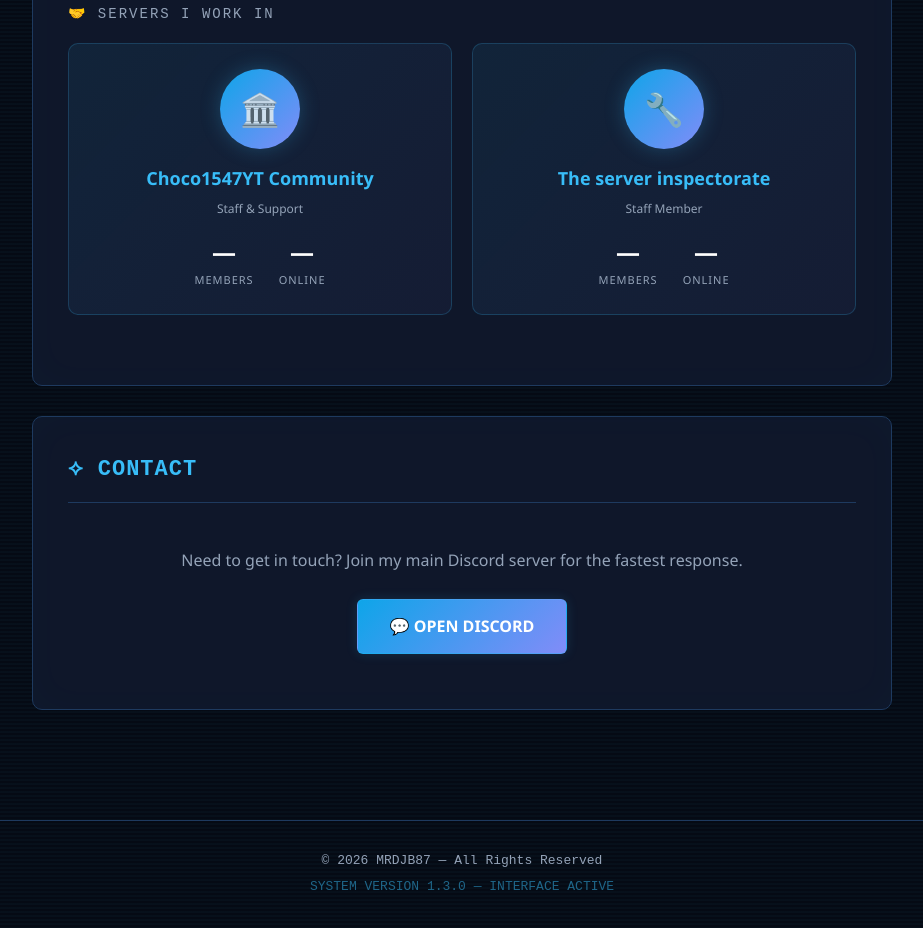
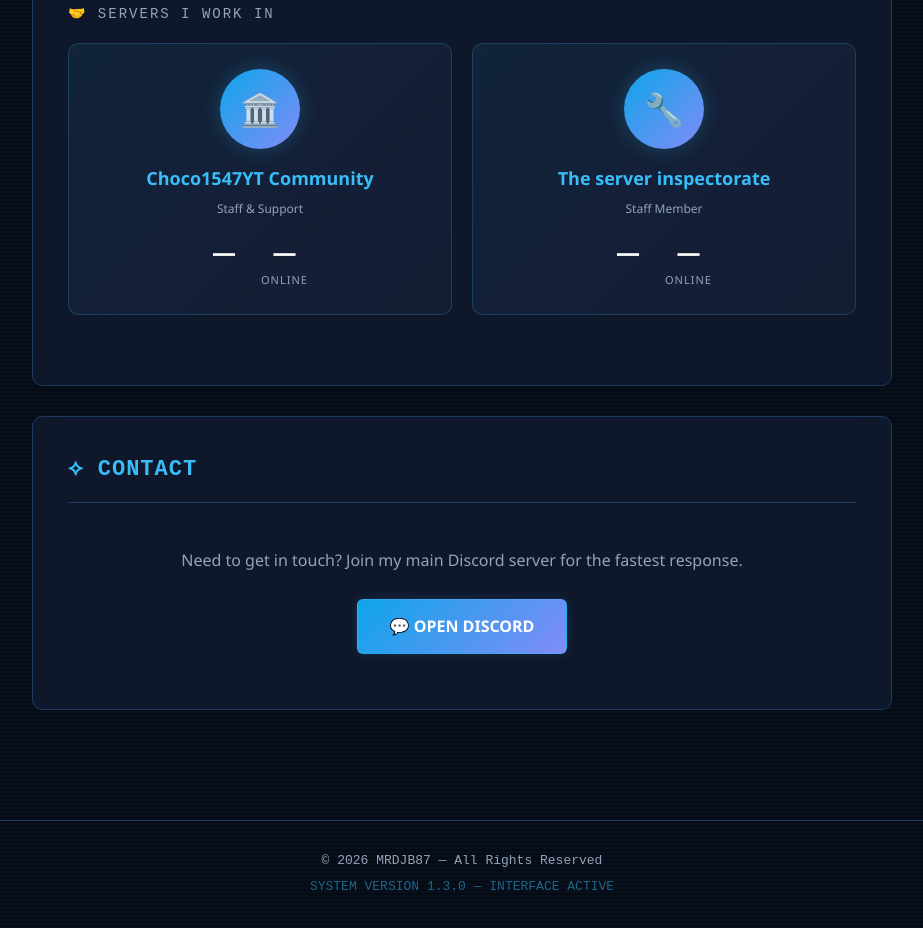
Before and after one commit to mrdjb87/mrdjab87.github.io, a plain HTML site: page index.html in a window 1280 px wide. Shown: the part 1015-1943 px from the top of the page, without its empty margins (178-1101 px from the left). Drawn offline with Linux system fonts and the light colour scheme.

Commit message:
Remove 'Members' label from server stats
Removed 'Members' label from server stats section.

```diff
--- a/index.html
+++ b/index.html
@@ -384,7 +384,6 @@
             <div class="server-stats-row">
               <div class="stat-block">
                 <h4>—</h4>
-                <p>Members</p>
               </div>
               <div class="stat-block">
                 <h4>—</h4>
@@ -400,7 +399,6 @@
             <div class="server-stats-row">
               <div class="stat-block">
                 <h4>—</h4>
-                <p>Members</p>
               </div>
               <div class="stat-block">
                 <h4>—</h4>
```
